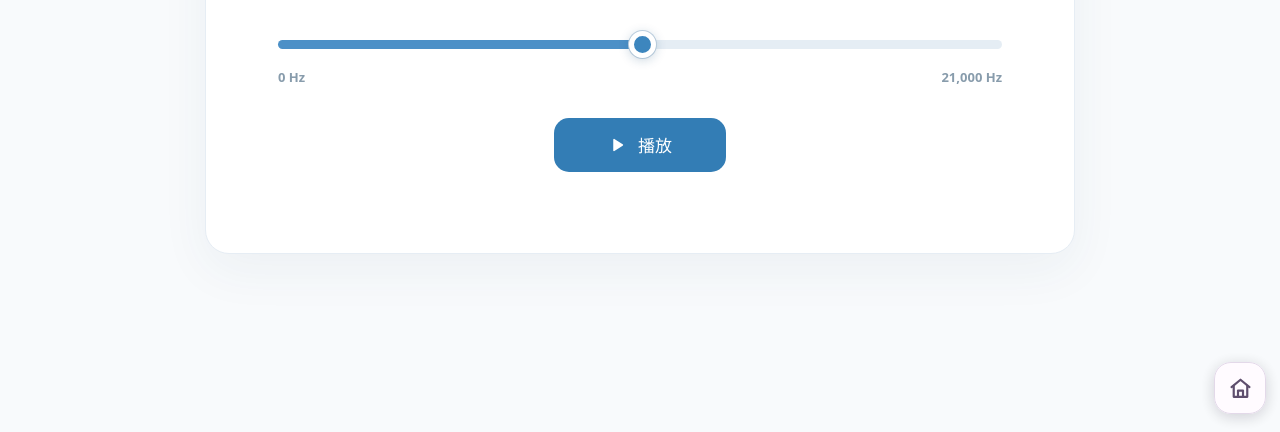
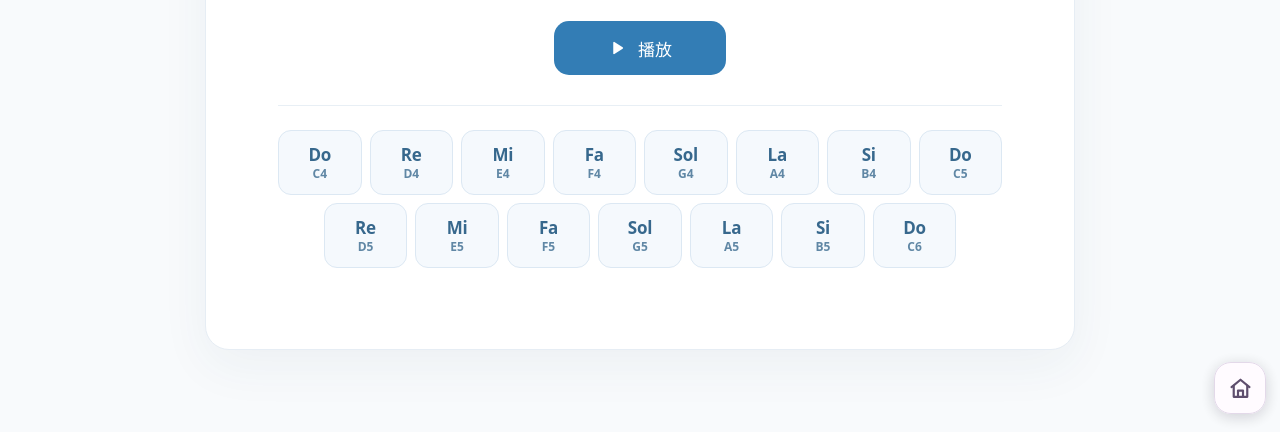
Before and after one commit to pipipopo7410/Hz, a plain HTML site: page index.html in a window 1280 px wide. Shown: the part 368-800 px from the top of the page. Drawn offline with Linux system fonts and the light colour scheme.

Commit message:
Add files via upload

```diff
--- a/index.html
+++ b/index.html
@@ -39,7 +39,20 @@
   #hint:empty{visibility:hidden}
   @media(max-width:600px){body{padding:12px 12px 78px}.player{padding:26px 20px 32px;border-radius:20px}.readout{margin:26px 0 20px;gap:8px}#number{width:75%}.ends{margin-bottom:22px}}
   @media(max-height:570px){body{padding-top:7px;padding-bottom:60px}.player{padding-top:14px;padding-bottom:18px}.readout{margin:11px 0}#number{font-size:clamp(48px,8vw,69px)}.ends{margin-bottom:12px}#play{min-height:47px}#hint{margin-top:8px}}
-  @media(prefers-reduced-motion:reduce){#play{transition:none}}
+  /* 15 個音階快捷鍵：不改變原本播放器的控制方式 */
+  .note-section{margin-top:30px;padding-top:24px;border-top:1px solid #e8eff5}
+  .note-keys{--cols:8;--note-gap:8px;display:flex;flex-wrap:wrap;justify-content:center;gap:var(--note-gap)}
+  .note-key{flex:0 0 calc((100% - (var(--cols) - 1)*var(--note-gap))/var(--cols));min-width:0;min-height:65px;padding:9px 3px;border:1px solid #dce8f3;border-radius:13px;background:#f5f9fd;color:#37688d;display:flex;flex-direction:column;justify-content:center;align-items:center;gap:3px;font-family:inherit;cursor:pointer;user-select:none;-webkit-tap-highlight-color:transparent;transition:background-color .14s ease,border-color .14s ease,transform .12s ease;touch-action:manipulation}
+  .note-key:hover{border-color:#94bfe0;background:#eaf3fc}
+  .note-key:active{transform:translateY(1px)}
+  .note-key:focus-visible{outline:3px solid #94c5e9;outline-offset:2px}
+  .note-key[aria-pressed="true"]{background:#dcefff;border-color:#4c94cd;box-shadow:inset 0 0 0 1px #7eb4dc;color:#174d79}
+  .syllable{font-size:17px;font-weight:750;line-height:1.16;letter-spacing:-.015em}
+  .note-code{font-size:12px;font-weight:600;line-height:1.15;opacity:.78;font-variant-numeric:tabular-nums}
+  @media(max-width:720px){.note-keys{--cols:5;--note-gap:8px}.note-section{margin-top:24px;padding-top:20px}}
+  @media(max-width:420px){.note-keys{--cols:5;--note-gap:6px}.note-key{min-height:58px;border-radius:11px;padding:7px 2px}.syllable{font-size:15px}.note-code{font-size:11px}}
+  @media(max-height:580px) and (min-width:721px){.note-section{margin-top:15px;padding-top:14px}.note-key{min-height:51px;padding:6px 3px}.syllable{font-size:15px}}
+  @media(prefers-reduced-motion:reduce){#play,.note-key{transition:none}}
 </style>
 </head>
 <body>
@@ -59,6 +72,25 @@
       <span id="playText">播放</span>
     </button>
   </div>
+  <div class="note-section" aria-label="中央 Do 到高高音 Do 的十五個音階快捷鍵">
+    <div class="note-keys">
+    <button class="note-key" type="button" data-hz="262" aria-pressed="false" aria-label="Do，C4，262 赫茲" title="C4 · 262 Hz"><span class="syllable">Do</span><span class="note-code">C4</span></button>
+    <button class="note-key" type="button" data-hz="294" aria-pressed="false" aria-label="Re，D4，294 赫茲" title="D4 · 294 Hz"><span class="syllable">Re</span><span class="note-code">D4</span></button>
+    <button class="note-key" type="button" data-hz="330" aria-pressed="false" aria-label="Mi，E4，330 赫茲" title="E4 · 330 Hz"><span class="syllable">Mi</span><span class="note-code">E4</span></button>
+    <button class="note-key" type="button" data-hz="349" aria-pressed="false" aria-label="Fa，F4，349 赫茲" title="F4 · 349 Hz"><span class="syllable">Fa</span><span class="note-code">F4</span></button>
+    <button class="note-key" type="button" data-hz="392" aria-pressed="false" aria-label="Sol，G4，392 赫茲" title="G4 · 392 Hz"><span class="syllable">Sol</span><span class="note-code">G4</span></button>
+    <button class="note-key" type="button" data-hz="440" aria-pressed="false" aria-label="La，A4，440 赫茲" title="A4 · 440 Hz"><span class="syllable">La</span><span class="note-code">A4</span></button>
+    <button class="note-key" type="button" data-hz="494" aria-pressed="false" aria-label="Si，B4，494 赫茲" title="B4 · 494 Hz"><span class="syllable">Si</span><span class="note-code">B4</span></button>
+    <button class="note-key" type="button" data-hz="523" aria-pressed="false" aria-label="Do，C5，523 赫茲" title="C5 · 523 Hz"><span class="syllable">Do</span><span class="note-code">C5</span></button>
+    <button class="note-key" type="button" data-hz="587" aria-pressed="false" aria-label="Re，D5，587 赫茲" title="D5 · 587 Hz"><span class="syllable">Re</span><span class="note-code">D5</span></button>
+    <button class="note-key" type="button" data-hz="659" aria-pressed="false" aria-label="Mi，E5，659 赫茲" title="E5 · 659 Hz"><span class="syllable">Mi</span><span class="note-code">E5</span></button>
+    <button class="note-key" type="button" data-hz="698" aria-pressed="false" aria-label="Fa，F5，698 赫茲" title="F5 · 698 Hz"><span class="syllable">Fa</span><span class="note-code">F5</span></button>
+    <button class="note-key" type="button" data-hz="784" aria-pressed="false" aria-label="Sol，G5，784 赫茲" title="G5 · 784 Hz"><span class="syllable">Sol</span><span class="note-code">G5</span></button>
+    <button class="note-key" type="button" data-hz="880" aria-pressed="false" aria-label="La，A5，880 赫茲" title="A5 · 880 Hz"><span class="syllable">La</span><span class="note-code">A5</span></button>
+    <button class="note-key" type="button" data-hz="988" aria-pressed="false" aria-label="Si，B5，988 赫茲" title="B5 · 988 Hz"><span class="syllable">Si</span><span class="note-code">B5</span></button>
+    <button class="note-key" type="button" data-hz="1047" aria-pressed="false" aria-label="Do，C6，1047 赫茲" title="C6 · 1047 Hz"><span class="syllable">Do</span><span class="note-code">C6</span></button>
+    </div>
+  </div>
   <p id="hint" role="status" aria-live="polite"></p>
 </main>
 <script>
@@ -71,6 +103,7 @@
   const positionAt=hz=>SLIDER_STEPS*Math.log1p(hz/OFFSET_HZ)/CURVE;
   const $=id=>document.getElementById(id);
   const number=$('number'),slider=$('frequency'),play=$('play'),playText=$('playText'),playIcon=$('playIcon'),hint=$('hint');
+  const noteButtons=[...document.querySelectorAll('.note-key')];
   let freq=1000,playing=false,context=null,osc=null,volume=null;
   const parseHz=n=>Math.max(0,Math.min(MAX_HZ,Math.round(Number.isFinite(n)?n:0)));
   const VOLUME=0.15; // v1.2：將 v1.1 的輸出振幅增加一倍；避免過度放大及數位削波。
@@ -87,6 +120,7 @@
     playText.textContent=playing?'停止':'播放';
     play.setAttribute('aria-label',playing?'停止純音':'播放純音');
     playIcon.innerHTML=playing?ICON_STOP:ICON_PLAY;
+    for(const btn of noteButtons)btn.setAttribute('aria-pressed',String(Number(btn.dataset.hz)===freq));
     if(playing && context && freq>0 && !supported())hint.textContent='目前頻率超過裝置可輸出的範圍';
     else hint.textContent='';
   }
@@ -130,6 +164,13 @@
   number.addEventListener('input',()=>{if(number.value!=='')setHz(Number(number.value));});
   number.addEventListener('change',()=>{setHz(Number(number.value));number.value=String(freq);});
   number.addEventListener('blur',()=>number.value=String(freq));
+  for(const btn of noteButtons){
+    btn.addEventListener('click',()=>{
+      // 選擇音階時，同步更新可輸入的數字、原本的滑桿及播放中的音高。
+      if(document.activeElement===number)number.blur();
+      setHz(Number(btn.dataset.hz));
+    });
+  }
   play.addEventListener('click',()=>playing?stop():start());
   window.addEventListener('pagehide',stop);
   document.addEventListener('visibilitychange',()=>{if(document.hidden&&playing)stop();});
--- a/service-worker.js
+++ b/service-worker.js
@@ -1,4 +1,4 @@
-const CACHE='hearing-player-v1.2.0';
+const CACHE='hearing-player-v1.3.0';
 const ASSETS=['./','./index.html','./manifest.webmanifest','./home-button.js','./icon-32.png','./icon-80.png','./icon-192.png','./icon-512.png'];
 self.addEventListener('install',event=>event.waitUntil(caches.open(CACHE).then(cache=>cache.addAll(ASSETS)).then(()=>self.skipWaiting())));
 self.addEventListener('activate',event=>event.waitUntil(caches.keys().then(keys=>Promise.all(keys.filter(k=>k.startsWith('hearing-player-')&&k!==CACHE).map(k=>caches.delete(k)))).then(()=>self.clients.claim())));
```
Also changed, not shown: README-先看.txt.
